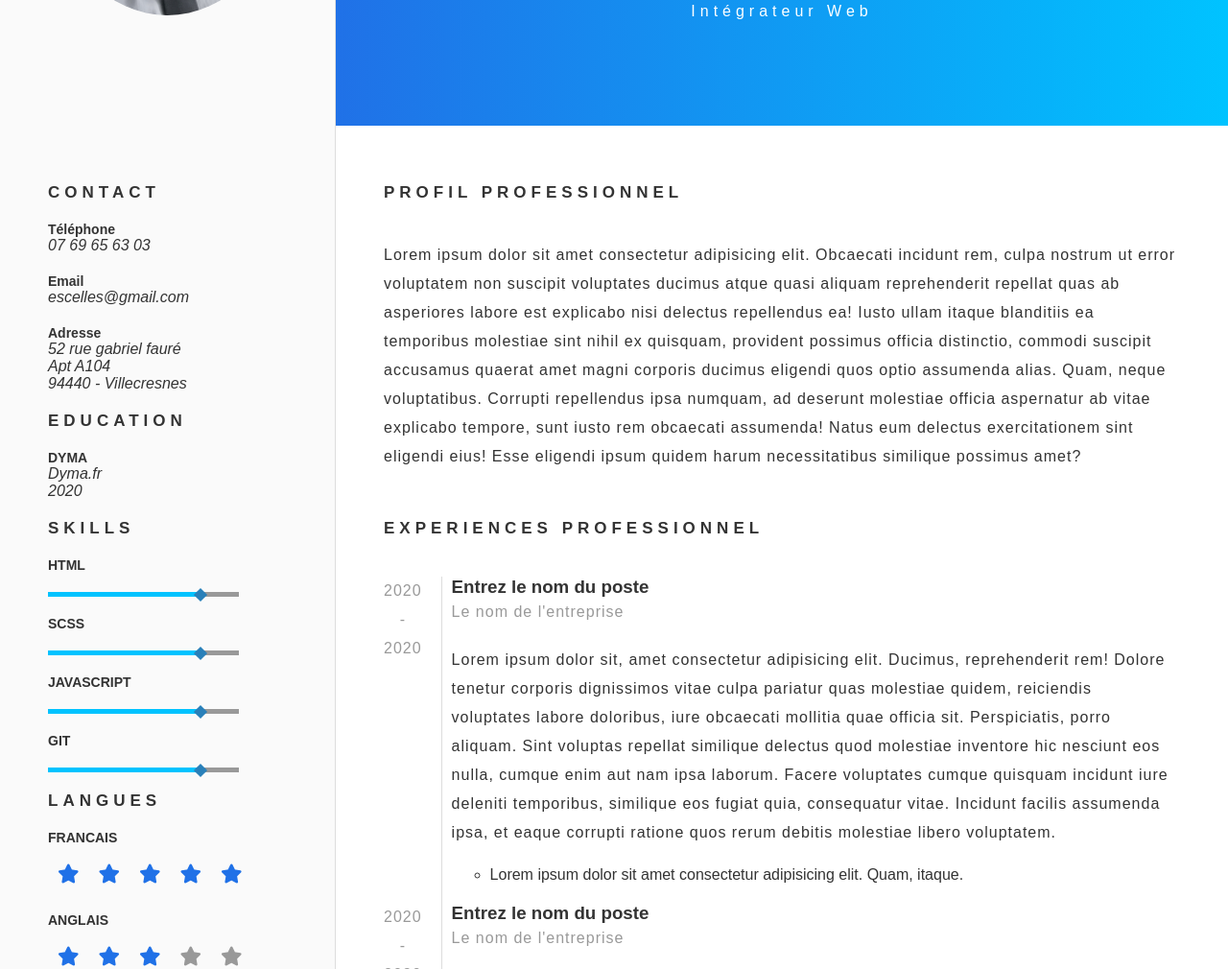
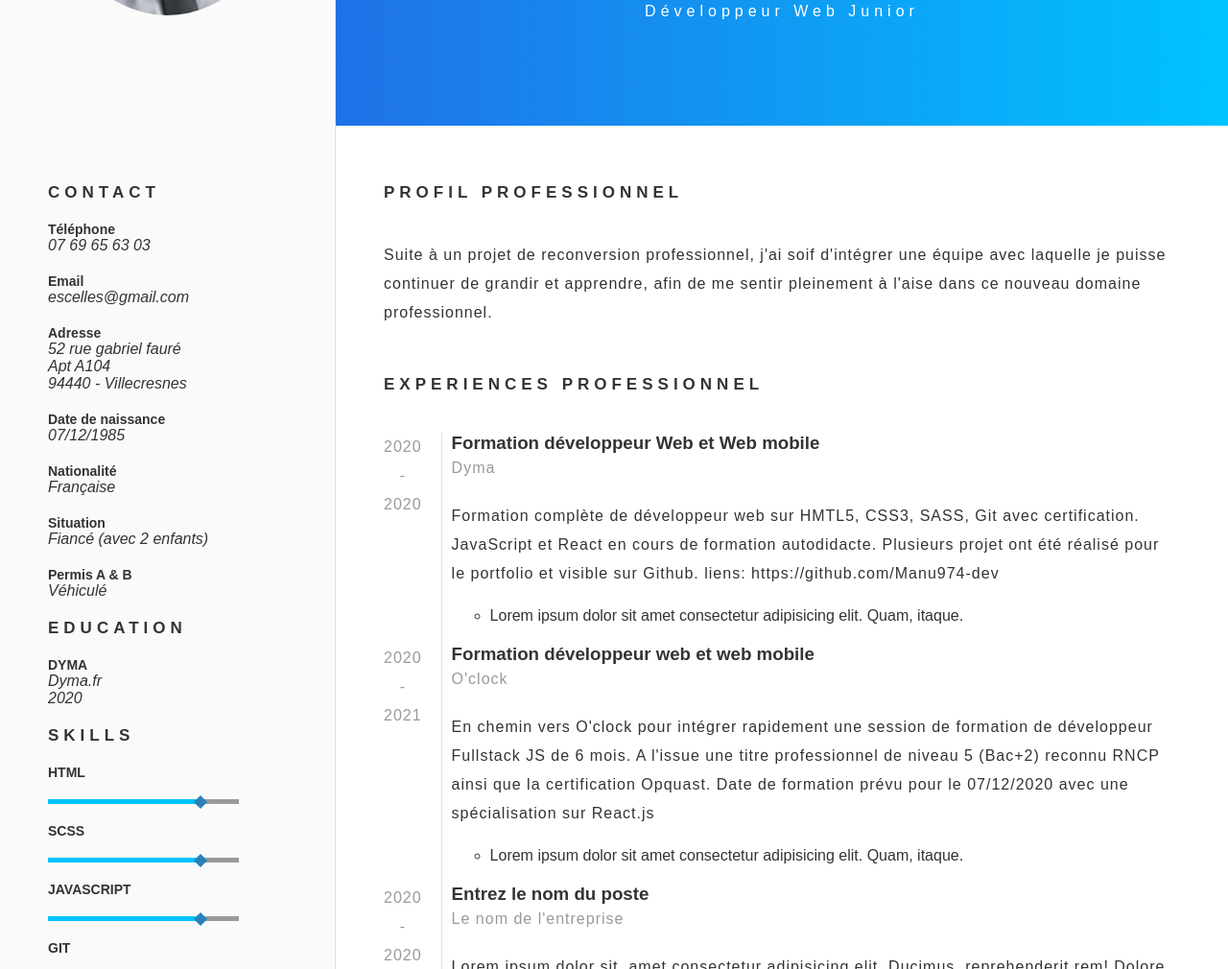
Before and after one commit to EScelles/CV-Emmanuel-SCELLES, a website: page index.html in a window 1280 px wide. Shown: the part 297-1307 px from the top of the page at 96% size. Drawn offline with Linux system fonts and the light colour scheme; a web font is replaced by a local one.

Commit message:
3ème commit

```diff
--- a/index.html
+++ b/index.html
@@ -20,7 +20,7 @@
     <div class="grid-container">
       <header>
         <h1><span>E</span>mmanuel <span>S</span>CELLES</h1>
-        <p>Intégrateur Web</p>
+        <p>Développeur Web Junior</p>
       </header>
       <section class="picture">
         <img src="img/manu1.jpg" alt="manu1" />
@@ -34,6 +34,14 @@
           <p>escelles@gmail.com</p>
           <h3>Adresse</h3>
           <p>52 rue gabriel fauré <br />Apt A104 <br />94440 - Villecresnes</p>
+          <h3>Date de naissance</h3>
+          <p>07/12/1985</p>
+          <h3>Nationalité</h3>
+          <p>Française</p>
+          <h3>Situation</h3>
+          <p>Fiancé (avec 2 enfants)</p>
+          <h3>Permis A & B</h3>
+          <p>Véhiculé</p>
         </div>
         <div class="block">
           <h2 class="title-small">EDUCATION</h2>
@@ -108,42 +116,26 @@
       <main>
         <h2 class="title-small">PROFIL PROFESSIONNEL</h2>
         <p class="mb-5">
-          Lorem ipsum dolor sit amet consectetur adipisicing elit. Obcaecati
-          incidunt rem, culpa nostrum ut error voluptatem non suscipit
-          voluptates ducimus atque quasi aliquam reprehenderit repellat quas ab
-          asperiores labore est explicabo nisi delectus repellendus ea! Iusto
-          ullam itaque blanditiis ea temporibus molestiae sint nihil ex
-          quisquam, provident possimus officia distinctio, commodi suscipit
-          accusamus quaerat amet magni corporis ducimus eligendi quos optio
-          assumenda alias. Quam, neque voluptatibus. Corrupti repellendus ipsa
-          numquam, ad deserunt molestiae officia aspernatur ab vitae explicabo
-          tempore, sunt iusto rem obcaecati assumenda! Natus eum delectus
-          exercitationem sint eligendi eius! Esse eligendi ipsum quidem harum
-          necessitatibus similique possimus amet?
+          Suite à un projet de reconversion professionnel, j'ai soif d'intégrer une équipe
+avec laquelle je puisse continuer de grandir et apprendre, afin de me sentir
+pleinement à l'aise dans ce nouveau domaine professionnel.
         </p>
         <h2 class="title-small">EXPERIENCES PROFESSIONNEL</h2>
         <div class="experience">
           <div class="timeline">
             <p>
-              2020 <br />
+            2020 <br />
               - <br />2020
             </p>
           </div>
 
           <div class="content">
-            <h3>Entrez le nom du poste</h3>
-            <p class="text-hint mb-2">Le nom de l'entreprise</p>
+            <h3>Formation développeur Web et Web mobile</h3>
+            <p class="text-hint mb-2">Dyma</p>
             <p>
-              Lorem ipsum dolor sit, amet consectetur adipisicing elit. Ducimus,
-              reprehenderit rem! Dolore tenetur corporis dignissimos vitae culpa
-              pariatur quas molestiae quidem, reiciendis voluptates labore
-              doloribus, iure obcaecati mollitia quae officia sit. Perspiciatis,
-              porro aliquam. Sint voluptas repellat similique delectus quod
-              molestiae inventore hic nesciunt eos nulla, cumque enim aut nam
-              ipsa laborum. Facere voluptates cumque quisquam incidunt iure
-              deleniti temporibus, similique eos fugiat quia, consequatur vitae.
-              Incidunt facilis assumenda ipsa, et eaque corrupti ratione quos
-              rerum debitis molestiae libero voluptatem.
+              Formation complète de développeur web sur HMTL5, CSS3, SASS, Git avec certification.
+              JavaScript et React en cours de formation autodidacte. Plusieurs projet ont été réalisé pour le portfolio et visible
+              sur Github. liens: https://github.com/Manu974-dev
             </p>
             <ul>
               <li>
@@ -156,25 +148,19 @@
         <div class="experience">
           <div class="timeline">
             <p>
-              2020 <br />
-              - <br />2020
+            2020 <br />
+              - <br />2021
             </p>
           </div>
 
           <div class="content">
-            <h3>Entrez le nom du poste</h3>
-            <p class="text-hint mb-2">Le nom de l'entreprise</p>
+            <h3>Formation développeur web et web mobile</h3>
+            <p class="text-hint mb-2">O'clock</p>
             <p>
-              Lorem ipsum dolor sit, amet consectetur adipisicing elit. Ducimus,
-              reprehenderit rem! Dolore tenetur corporis dignissimos vitae culpa
-              pariatur quas molestiae quidem, reiciendis voluptates labore
-              doloribus, iure obcaecati mollitia quae officia sit. Perspiciatis,
-              porro aliquam. Sint voluptas repellat similique delectus quod
-              molestiae inventore hic nesciunt eos nulla, cumque enim aut nam
-              ipsa laborum. Facere voluptates cumque quisquam incidunt iure
-              deleniti temporibus, similique eos fugiat quia, consequatur vitae.
-              Incidunt facilis assumenda ipsa, et eaque corrupti ratione quos
-              rerum debitis molestiae libero voluptatem.
+              En chemin vers O'clock pour intégrer rapidement une session de formation de développeur Fullstack JS de 6 mois.
+              A l'issue une titre professionnel de niveau 5 (Bac+2) reconnu RNCP ainsi que la
+              certification Opquast.
+              Date de formation prévu pour le 07/12/2020 avec une spécialisation sur React.js
             </p>
             <ul>
               <li>
```
